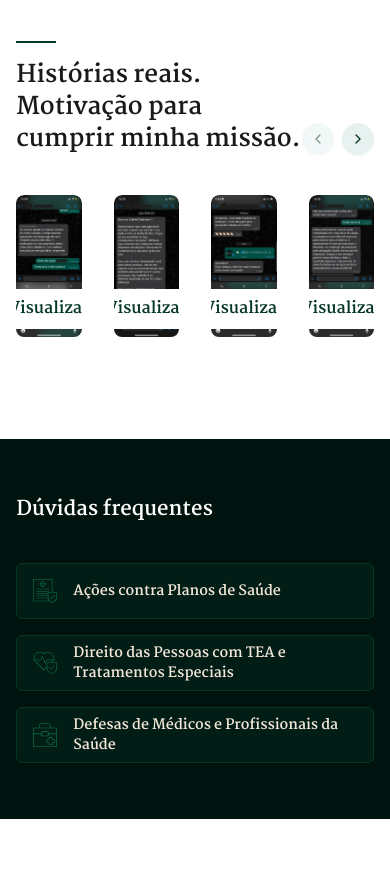
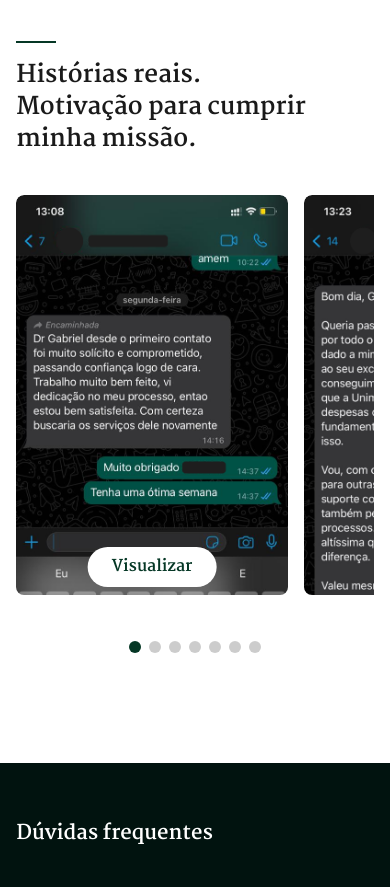
Before and after one commit to artgustavobarros/gabriela-correia, a Next.js app: page / in a window 390 px wide. Shown: the part 2900-3787 px from the top of the page. Built offline with nearby package versions, Linux system fonts and the light colour scheme.

Commit message:
add faq tabled responsive

```diff
--- a/src/app/globals.css
+++ b/src/app/globals.css
@@ -21,3 +21,16 @@
   --font-martel: var(--font-martel);
   --font-poppins: var(--font-poppins);
 }
+
+@layer {
+  .swiper-pagination {
+    @apply md:hidden;
+  }
+
+  .swiper-pagination-bullet {
+    @apply !size-3;
+  }
+  .swiper-pagination-bullet-active {
+    @apply !bg-brand-500;
+  }
+}
--- a/src/components/sections/testimonials/image-dialog.tsx
+++ b/src/components/sections/testimonials/image-dialog.tsx
@@ -14,7 +14,7 @@ export function ImageDialog({ index }: { index: number }) {
   return (
     <Dialog>
       <DialogTrigger className="cursor-pointer">
-        <div className="relative max-h-[400px] group ">
+        <div className="relative max-h-[400px] group rounded-lg">
           <Image
             src={`/testimonials/depoimento-${index + 1}.png`}
             alt={`Depoimento número ${index + 1}`}
--- a/src/components/sections/testimonials/testimonials.tsx
+++ b/src/components/sections/testimonials/testimonials.tsx
@@ -2,6 +2,7 @@
 import { Container } from "@/components/layout/container";
 import { Swiper, SwiperSlide } from "swiper/react";
 import "swiper/css";
+import "swiper/css/pagination";
 import { TitleWitTag } from "@/components/title-with-tag";
 import { Button } from "@/components/ui/button";
 import { ChevronLeft, ChevronRight } from "lucide-react";
@@ -17,7 +18,7 @@ export function Testimonials() {
             Histórias reais. <br />
             Motivação para cumprir minha missão.
           </TitleWitTag>
-          <div className="flex gap-2">
+          <div className="hidden md:flex gap-2">
             <Button className="swiper-button-prev size-8 rounded-full bg-brand-100 cursor-pointer">
               <ChevronLeft className="text-brand-500" />
             </Button>
@@ -27,12 +28,27 @@ export function Testimonials() {
           </div>
         </header>
         <Swiper
-          slidesPerView={4}
-          spaceBetween={32}
+          slidesPerView={1.3}
+          spaceBetween={16}
+          breakpoints={{
+            520: {
+              slidesPerView: 1.8,
+            },
+            640: { slidesPerView: 2 },
+            720: { slidesPerView: 2.3 },
+            768: { slidesPerView: 2.8 },
+            1024: {
+              slidesPerView: 4,
+              spaceBetween: 32,
+            },
+          }}
           modules={[Navigation, Pagination]}
           navigation={{
             nextEl: ".swiper-button-next",
             prevEl: ".swiper-button-prev",
+          }}
+          pagination={{
+            clickable: true,
           }}
           className="mb-4"
         >
@@ -44,6 +60,7 @@ export function Testimonials() {
               <ImageDialog index={index} />
             </SwiperSlide>
           ))}
+          <div className="testimonials-pagination mt-4 h-14 md:hidden" />
         </Swiper>
       </Container>
     </section>
```
